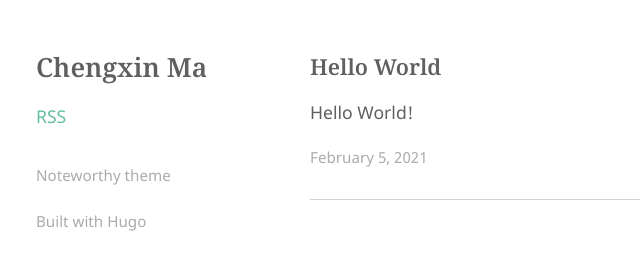
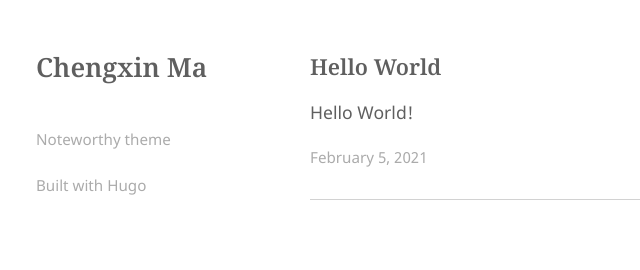
Before and after one commit to MaChengxin/MaChengxin.github.io, a plain HTML site: page index.html in a window 1280 px wide. Shown: the whole page, without its empty margins (0-640 px from the left). Drawn offline with Linux system fonts and the light colour scheme.

Commit message:
Remove RSS link

```diff
--- a/index.html
+++ b/index.html
@@ -44,7 +44,6 @@
 
   <div class="nav-menu">
 
-  <a class="color-link nav-link" href="https://machengxin.github.io/index.xml" target="_blank" rel="noopener" type="application/rss+xml">RSS</a>
 </div>
 <footer class="footer">
 	<div class="social-icons">
```
Also changed, not shown: 404.html (+0 -1 lines), categories/index.html (+0 -1 lines), posts/hello-world/index.html (+0 -1 lines), tags/index.html (+0 -1 lines).
